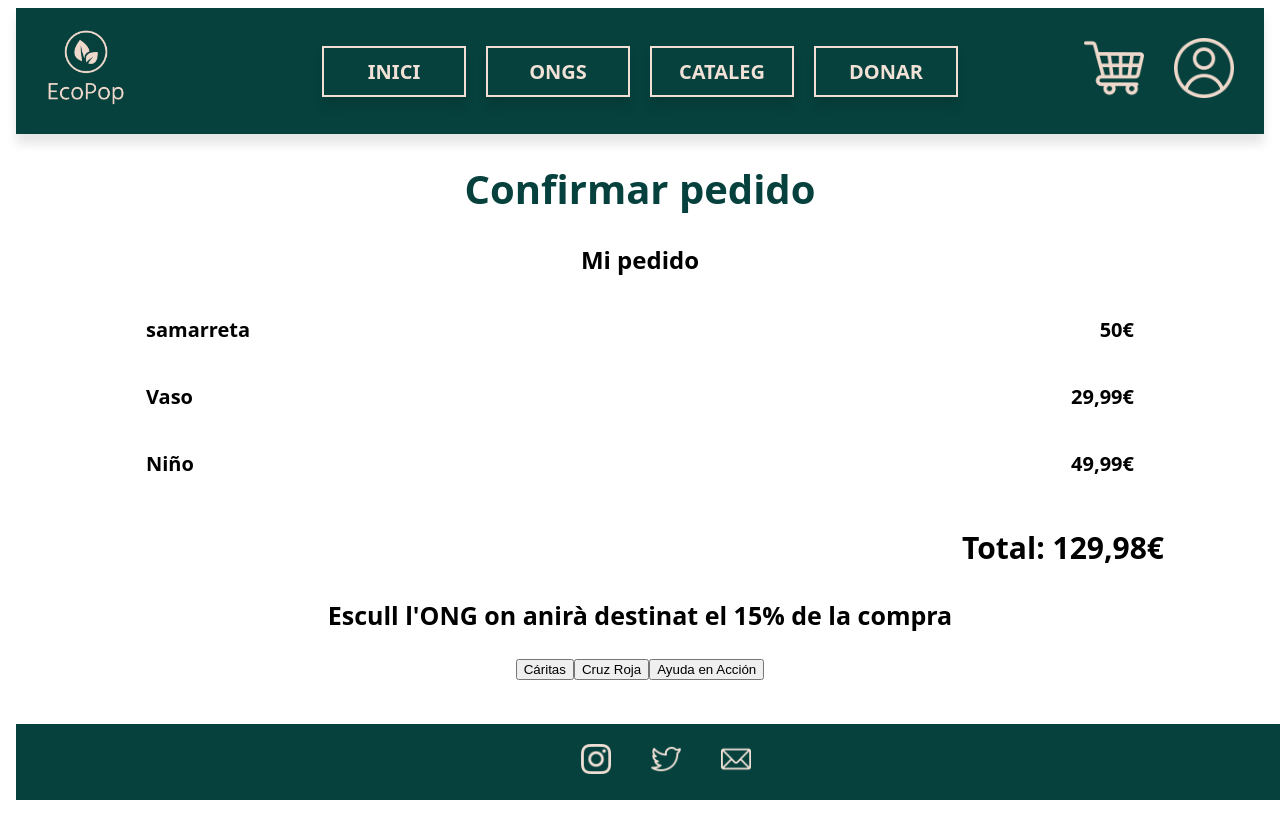
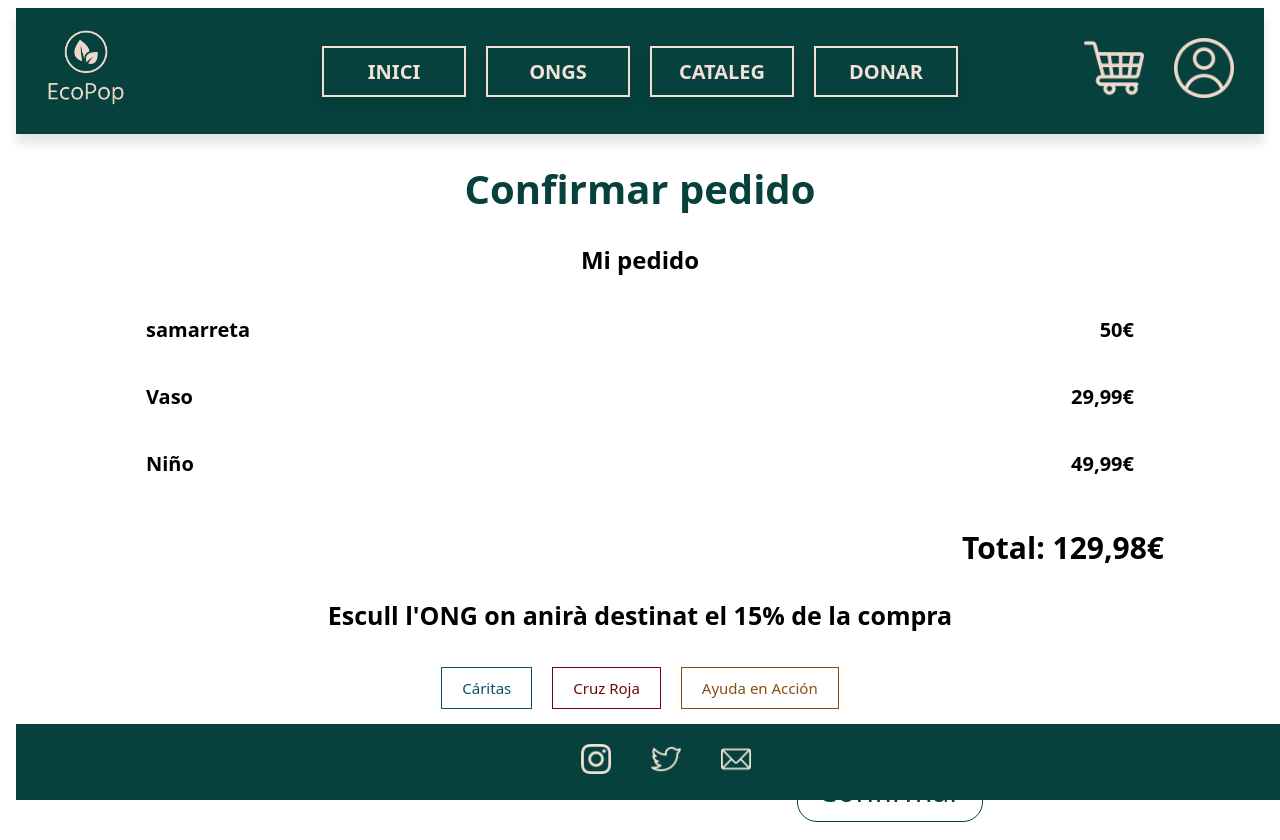
Before and after one commit to GabrielNevessSousa/EcoPop, an Angular app in the folder EcoPop_Angular/: page /confirmar-pedido in a window 1280 px wide. Before the commit the page ends 800 px from the top, so only its background shows below. Built offline with nearby package versions, Linux system fonts and the light colour scheme.

Commit message:
confirmar-pedido

```diff
--- a/EcoPop_Angular/src/app/confirmar-pedido/confirmar-pedido.component.css
+++ b/EcoPop_Angular/src/app/confirmar-pedido/confirmar-pedido.component.css
@@ -14,7 +14,8 @@ body {
 
 .linea {
     display: flex;
-    justify-content: space-between; /* Alinea los elementos a los extremos */
+    justify-content: space-between;
+    /* Alinea los elementos a los extremos */
     align-items: center;
     font-size: 20px;
     margin-left: 130px;
@@ -39,6 +40,153 @@ body {
     text-align: center;
 }
 
+.ongg {
+    border: 1px solid #0a506b;
+    background: none;
+    padding: 10px 20px;
+    font-size: 15px;
+    font-family: system-ui, -apple-system, BlinkMacSystemFont, 'Segoe UI', Roboto, Oxygen, Ubuntu, Cantarell, 'Open Sans', 'Helvetica Neue', sans-serif;
+    cursor: pointer;
+    margin: 10px;
+    transition: 0.8s;
+    color: #0a506b;
+    position: relative;
+    overflow: hidden;
+}
+
+.ongg:hover {
+    color: #fff;
+}
+
+.ongg::before {
+    content: "";
+    position: absolute;
+    left: 0;
+    width: 100%;
+    height: 0%;
+    background: #0a506b;
+    z-index: -1;
+    transition: 0.8s;
+    top: 0;
+    border-radius: 0 0 50% 50%;
+}
+
+.ongg:hover::before {
+    height: 180%;
+}
+
+.cruz {
+    border: 1px solid #6b0a0a;
+    background: none;
+    padding: 10px 20px;
+    font-size: 15px;
+    font-family: system-ui, -apple-system, BlinkMacSystemFont, 'Segoe UI', Roboto, Oxygen, Ubuntu, Cantarell, 'Open Sans', 'Helvetica Neue', sans-serif;
+    cursor: pointer;
+    margin: 10px;
+    transition: 0.8s;
+    color: #6b0a0a;
+    position: relative;
+    overflow: hidden;
+}
+
+.cruz:hover {
+    color: #fff;
+}
+
+.cruz::before {
+    content: "";
+    position: absolute;
+    left: 0;
+    width: 100%;
+    height: 0%;
+    background: #6b0a0a;
+    z-index: -1;
+    transition: 0.8s;
+    top: 0;
+    border-radius: 0 0 50% 50%;
+}
+
+.cruz:hover::before {
+    height: 180%;
+}
+
+.ayuda {
+    border: 1px solid #864f11;
+    background: none;
+    padding: 10px 20px;
+    font-size: 15px;
+    font-family: system-ui, -apple-system, BlinkMacSystemFont, 'Segoe UI', Roboto, Oxygen, Ubuntu, Cantarell, 'Open Sans', 'Helvetica Neue', sans-serif;
+    cursor: pointer;
+    margin: 10px;
+    transition: 0.8s;
+    color: #864f11;
+    position: relative;
+    overflow: hidden;
+}
+
+.ayuda:hover {
+    color: #fff;
+}
+
+.ayuda::before {
+    content: "";
+    position: absolute;
+    left: 0;
+    width: 100%;
+    height: 0%;
+    background: #864f11;
+    z-index: -1;
+    transition: 0.8s;
+    top: 0;
+    border-radius: 0 0 50% 50%;
+}
+
+.ayuda:hover::before {
+    height: 180%;
+}
+
+.confirm {
+    text-align: center;
+    margin-top: 30px;
+    margin-left: 500px;
+}
+
+.confirmar{
+    border: 1px solid #06413D;
+    border-radius: 20px;
+    background: none;
+    padding: 10px 20px;
+    font-size: 30px;
+    font-family: system-ui, -apple-system, BlinkMacSystemFont, 'Segoe UI', Roboto, Oxygen, Ubuntu, Cantarell, 'Open Sans', 'Helvetica Neue', sans-serif;
+    cursor: pointer;
+    margin: 10px;
+    transition: 0.8s;
+    color: #06413D;
+    position: relative;
+    overflow: hidden;
+    }
+
+    .confirmar:hover{
+    color: #fff;
+    }
+
+    .confirmar::before{
+        content: "";
+        position: absolute;
+        left: 0;
+        width: 100%;
+        height: 0%;
+        background: #06413D;
+        z-index: -1;
+        transition: 0.8s;
+        top: 0;
+        border-radius: 0 0 50% 50%;
+    }
+
+    .confirmar:hover::before{
+        height: 180%;
+    }
+
 header {
     background-color: #fff;
     padding: 10px 0;
@@ -48,7 +196,8 @@ header {
 
 nav {
     display: flex;
-    justify-content: space-between; /* Alinea los elementos a los extremos */
+    justify-content: space-between;
+    /* Alinea los elementos a los extremos */
     align-items: center;
     max-width: 1800px;
     margin: 0 auto;
--- a/EcoPop_Angular/src/app/confirmar-pedido/confirmar-pedido.component.html
+++ b/EcoPop_Angular/src/app/confirmar-pedido/confirmar-pedido.component.html
@@ -51,9 +51,13 @@
     <p class="seleccion">Escull l'ONG on anirà destinat el 15% de la compra</p>
 
     <div class="ong">
-        <button>Cáritas</button>
-        <button>Cruz Roja</button>
-        <button>Ayuda en Acción</button>
+        <button class="ongg" style="margin: 10px;">Cáritas</button>
+        <button class="cruz" style="margin: 10px;">Cruz Roja</button>
+        <button class="ayuda" style="margin: 10px;">Ayuda en Acción</button>
+    </div>
+
+    <div class="confirm">
+        <button class="confirmar">Confirmar</button>
     </div>
 
 
```
